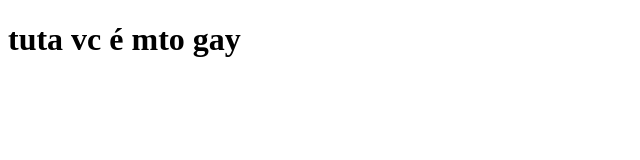
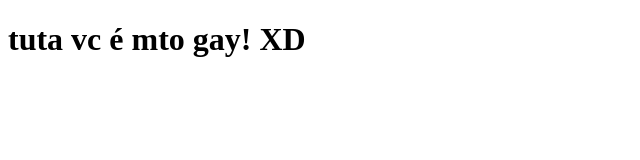
Before and after one commit to brunofiore/clone-tabnews, a Next.js app: page / in a window 1280 px wide. Shown: the top 160 px of the page, without its empty margins (0-640 px from the left). Built offline with nearby package versions, Linux system fonts and the light colour scheme.

Commit message:
Modifica a 'frase'

```diff
--- a/pages/index.js
+++ b/pages/index.js
@@ -1,4 +1,4 @@
 function Home(){
-    return<h1>tuta vc é mto gay</h1>
+    return<h1>tuta vc é mto gay! XD</h1>
 }
 export default Home;
```
